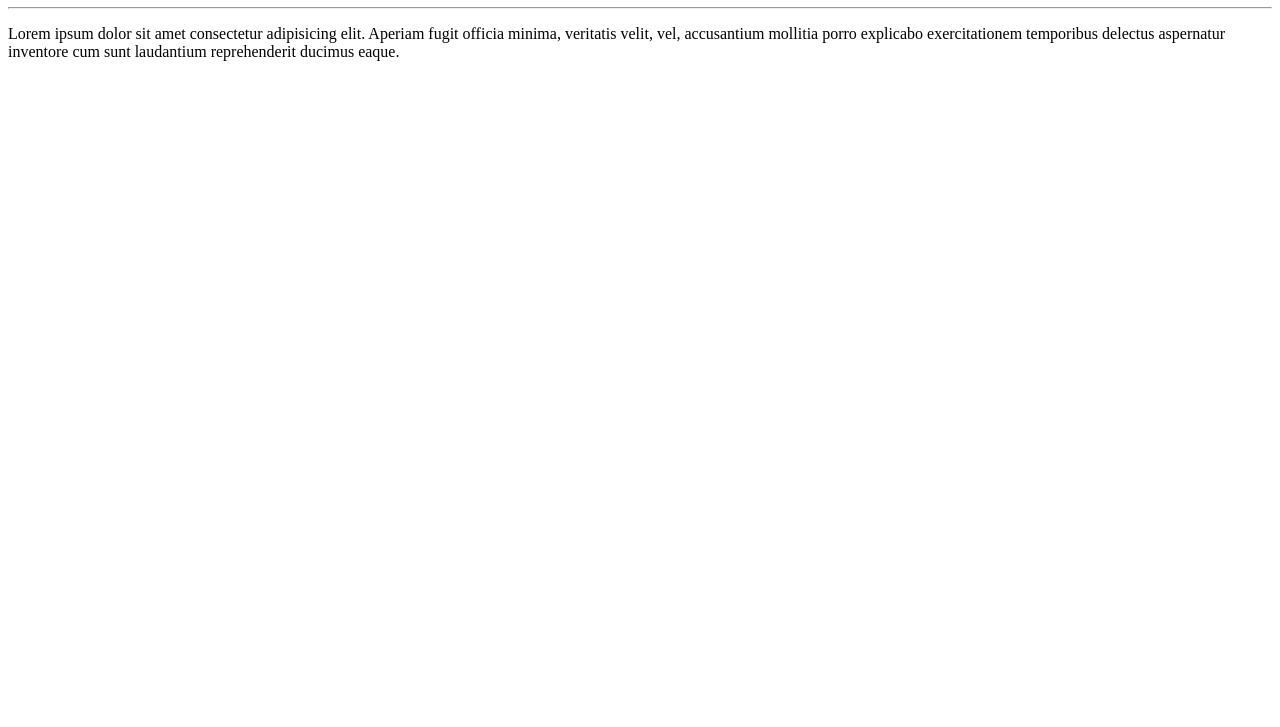
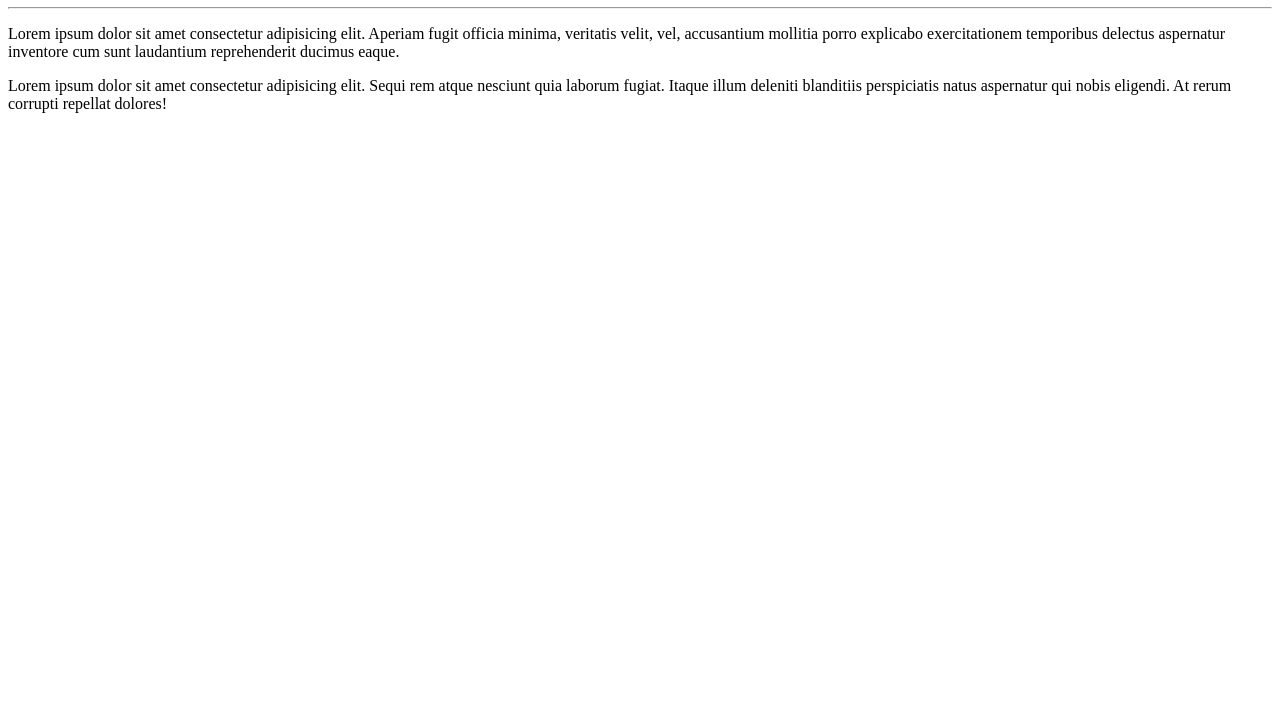
Before and after one commit to francisfs/Ola-Mundo, a plain HTML site: page site-exemplo/index.html in a window 1280 px wide. Shown: the part 73-800 px from the top of the page. Drawn offline with Linux system fonts and the light colour scheme.

Commit message:
adicionei um paragrafo

```diff
--- a/site-exemplo/index.html
+++ b/site-exemplo/index.html
@@ -9,6 +9,6 @@
     <h1>Ola mundo!</h1>
     <hr>
     <p>Lorem ipsum dolor sit amet consectetur adipisicing elit. Aperiam fugit officia minima, veritatis velit, vel, accusantium mollitia porro explicabo exercitationem temporibus delectus aspernatur inventore cum sunt laudantium reprehenderit ducimus eaque.</p>
-
+    <p>Lorem ipsum dolor sit amet consectetur adipisicing elit. Sequi rem atque nesciunt quia laborum fugiat. Itaque illum deleniti blanditiis perspiciatis natus aspernatur qui nobis eligendi. At rerum corrupti repellat dolores!</p>
 </body>
 </html>
```
